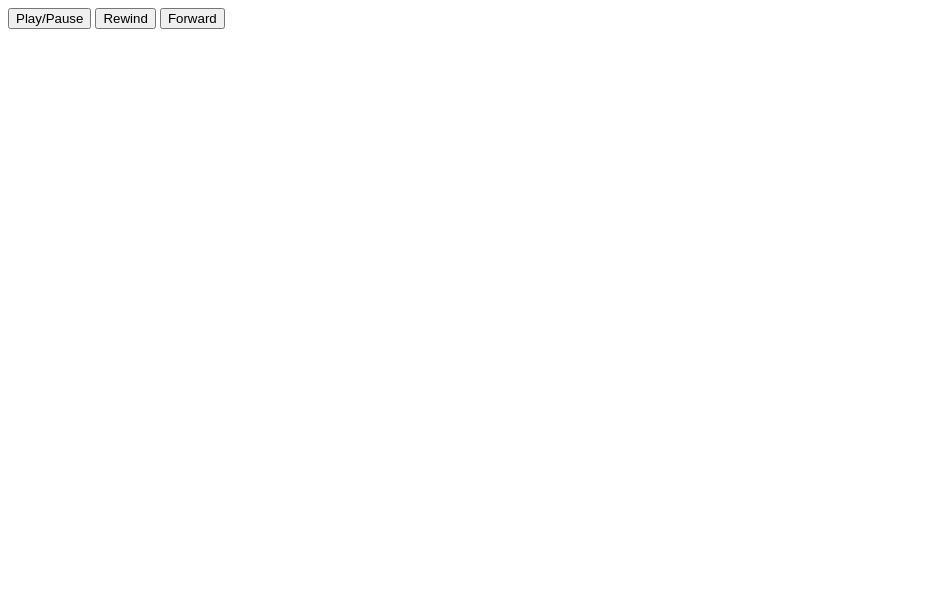
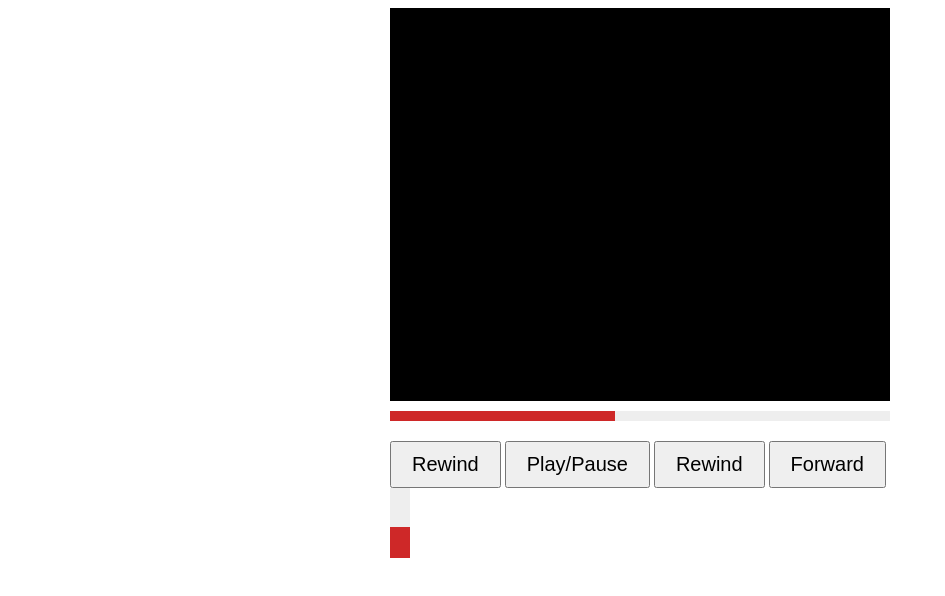
Before and after one commit to Megajack/js-flow, a plain HTML site: page player/index.html in a window 1280 px wide. Shown: the whole page, without its empty margins (0-945 px from the left). Drawn offline with Linux system fonts and the light colour scheme.

Commit message:
css-love for player :3

```diff
--- a/player/index.html
+++ b/player/index.html
@@ -3,13 +3,78 @@
 <head>
   <meta charset="UTF-8">
   <title>Player UI</title>
+  <style>
+    .main-wrapper {
+      max-width: 500px;
+      margin: 0 auto;
+    }
+
+    button {
+      font-size: 20px;
+      padding: 10px 20px;
+    }
+
+    /* button::before {
+      content: '';
+      display: inline-block;
+      width: 10px;
+      height: 10px;
+      background: red;
+    } */
+
+    .showcase-container {
+      background: #000;
+      width: 100%;
+      margin-bottom: 10px;
+      padding-top: 75%; /* 4:3 Aspect Ratio */
+    }
+
+    #slider {
+      background: #eee;
+      height: 10px;
+      width: 100%;
+      position: relative;
+      margin-bottom: 20px;
+    }
+
+    #slider .fill {
+      background: #ce2828;
+      width: 45%;
+      height: 100%;
+    }
+
+    #volume {
+      background: #eee;
+      display: inline-block;
+      width: 20px;
+      height: 70px;
+      position: relative;
+      margin-bottom: 20px;
+      vertical-align: top;
+    }
+
+    #volume .fill {
+      background: #ce2828;
+      width: 100%;
+      height: 45%;
+      position: absolute;
+      bottom: 0;
+    }
+  </style>
 </head>
 <body>
-  <div id="audio-controls">
-    <button id="play">Play/Pause</button>
-    <button id="rewind">Rewind</button>
-    <button id="forward">Forward</button>
-    <div id="slider"><div id="seeker"></div></div>
+  <div class="main-wrapper">
+    <div class="showcase-container">
+      <div class="showcase">AngryCat</div>
+    </div>
+    <div id="audio-controls">
+      <div id="slider"><div class="fill"></div></div>
+      <button id="backward">Rewind</button>
+      <button id="play">Play/Pause</button>
+      <button id="rewind">Rewind</button>
+      <button id="forward">Forward</button>
+      <div id="volume"><div class="fill"></div></div>
+    </div>
   </div>
 </body>
 </html>
```
